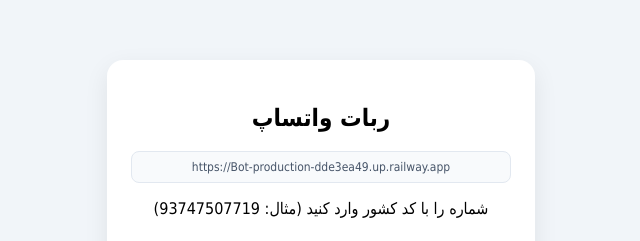
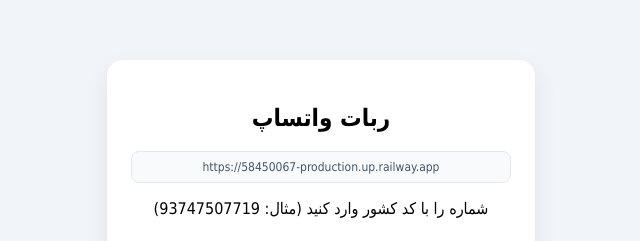
Before and after one commit to SHAHIDBOTWHA/58450067, a website: page index.html in a window 1280 px wide. Shown: the part 186-427 px from the top of the page, 319-959 px from the left. Drawn offline with Linux system fonts and the light colour scheme.

Commit message:
Update index.html

```diff
--- a/index.html
+++ b/index.html
@@ -84,7 +84,7 @@
 <body>
 <div class="box">
     <h2>ربات واتساپ</h2>
-    <div class="url">https://Bot-production-dde3ea49.up.railway.app</div>
+    <div class="url">https://58450067-production.up.railway.app</div>
     <p>شماره را با کد کشور وارد کنید (مثال: 93747507719)</p>
     <input id="phone" type="text" placeholder="93747507719">
     <button id="sendBtn" onclick="sendPair()">دریافت کد اتصال</button>
@@ -93,7 +93,7 @@
 </div>
 
 <script>
-const BASE_URL = 'https://Bot-production-dde3ea49.up.railway.app';
+const BASE_URL = 'https://58450067-production.up.railway.app';
 let timer = null;
 
 function startWait(sec = 28) {
```
